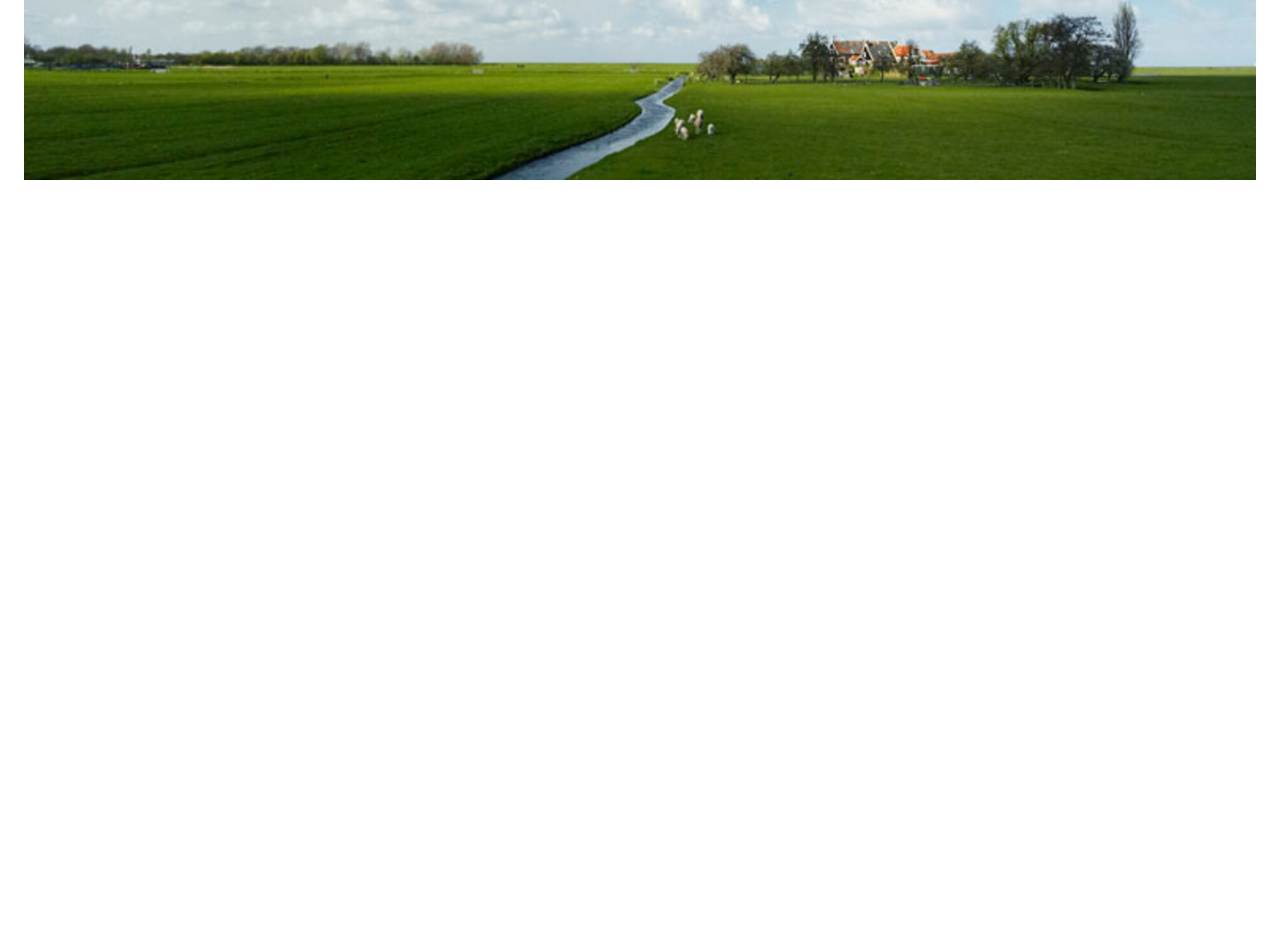
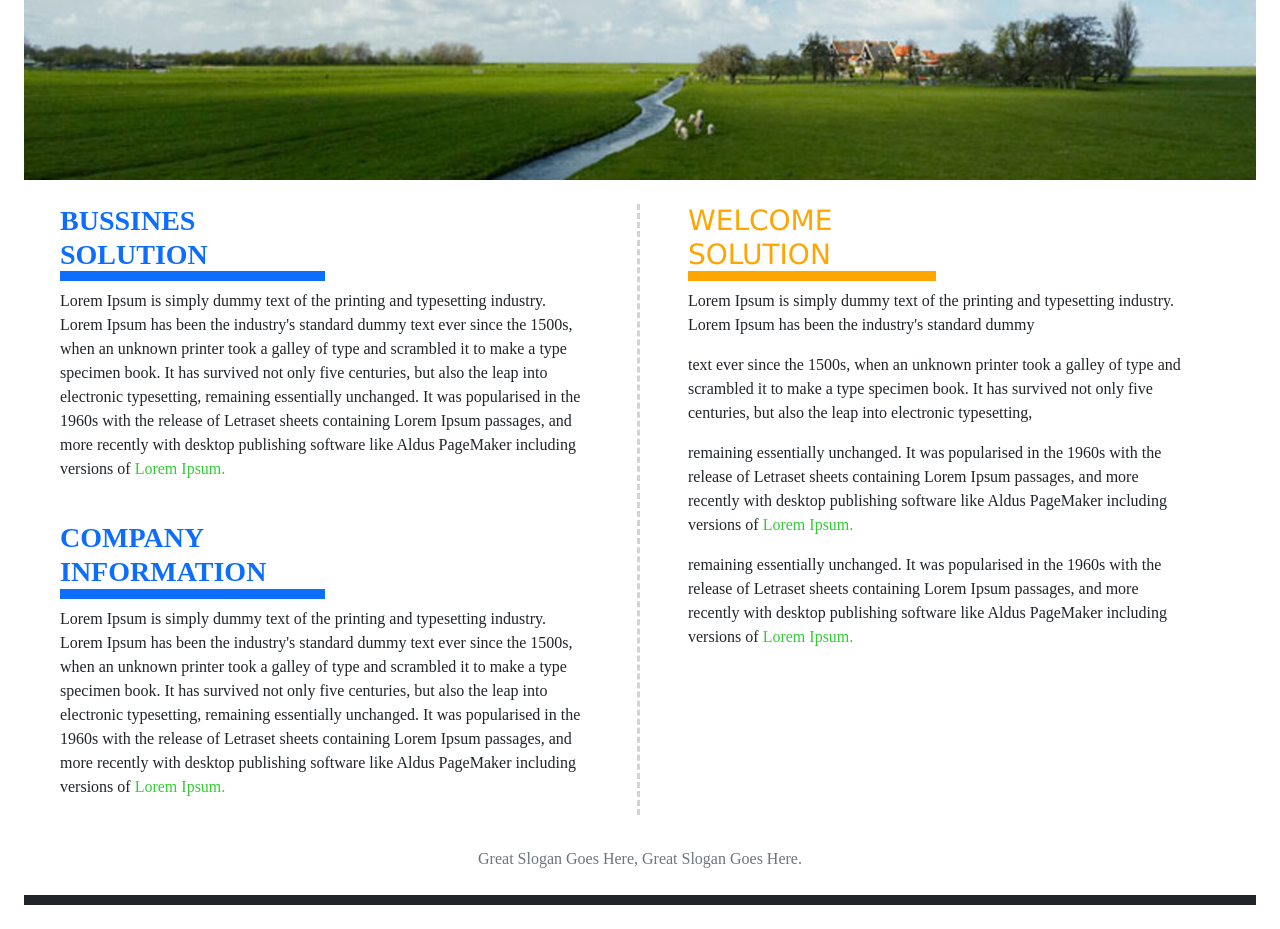
Before and after one commit to santihegica-ops/Taller-css-bootstrap, a plain HTML site: page index.html in a window 1280 px wide. Shown: the part 287-1216 px from the top of the page. Before the commit the page ends 800 px from the top, so only its background shows below. Drawn offline with nearby package versions, Linux system fonts and the light colour scheme.

Commit message:
Contenido, Footer

```diff
--- a/index.html
+++ b/index.html
@@ -54,5 +54,56 @@
   <div class="m-4 my-0">
     <img class="img-fluid img-chimba" src="img/topimage_red.jpg" alt="Imagen chimba">
   </div>
+
+  <div class="contenido background-page m-4 my-0 p-4">
+    <div class="container-fluid">
+      <div class="row">
+        <div class="rayita col-6 pe-5">
+          <h3 class="text-primary fw-bold">BUSSINES SOLUTION</h3>
+            <p>Lorem Ipsum is simply dummy text of the printing and typesetting industry.
+            Lorem Ipsum has been the industry's standard dummy text ever since the 1500s,
+            when an unknown printer took a galley of type and scrambled it to make a
+            type specimen book. It has survived not only five centuries, but also the
+            leap into electronic typesetting, remaining essentially unchanged. It was
+            popularised in the 1960s with the release of Letraset sheets containing
+            Lorem Ipsum passages, and more recently with desktop publishing software
+            like Aldus PageMaker including versions of<a href="#"> Lorem Ipsum. </a></p>
+            <br/>
+          <h3 class="text-primary fw-bold">COMPANY INFORMATION</h3>
+          <p>Lorem Ipsum is simply dummy text of the printing and typesetting industry.
+          Lorem Ipsum has been the industry's standard dummy text ever since the 1500s,
+          when an unknown printer took a galley of type and scrambled it to make a
+          type specimen book. It has survived not only five centuries, but also the
+          leap into electronic typesetting, remaining essentially unchanged. It was
+          popularised in the 1960s with the release of Letraset sheets containing
+          Lorem Ipsum passages, and more recently with desktop publishing software
+          like Aldus PageMaker including versions of<a href="#"> Lorem Ipsum.</a></p>
+        </div>
+
+        <div class="col-6 px-5">
+          <h3 id="welcome">WELCOME SOLUTION</h3>
+          <p>Lorem Ipsum is simply dummy text of the printing and typesetting industry.
+          Lorem Ipsum has been the industry's standard dummy</p>
+          <p> text ever since the 1500s, when an unknown printer took a galley of type
+          and scrambled it to make a type specimen book. It has survived not only
+          five centuries, but also the leap into electronic typesetting,</p>
+          <p>remaining essentially unchanged. It was popularised in the 1960s with the
+          release of Letraset sheets containing Lorem Ipsum passages, and more recently
+          with desktop publishing software like Aldus PageMaker including versions
+          of<a href="#"> Lorem Ipsum. </a></p>
+          <p> remaining essentially unchanged. It was popularised in the 1960s with
+          the release of Letraset sheets containing Lorem Ipsum passages, and more
+          recently with desktop publishing software like Aldus PageMaker including
+          versions of<a href="#"> Lorem Ipsum. </a></p>
+          <br/>
+        </div>
+      </div>
+    </div>
+  </div>
+  <footer class="footer m-4 mt-0">
+    <div class="container-fluid text-secondary background-page text-center p-2">
+    <p>Great Slogan Goes Here, Great Slogan Goes Here.</p>
+    </div>
+  </footer>
 </body>
 </html>
```
